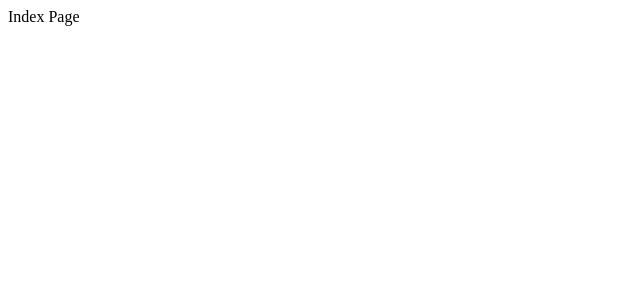
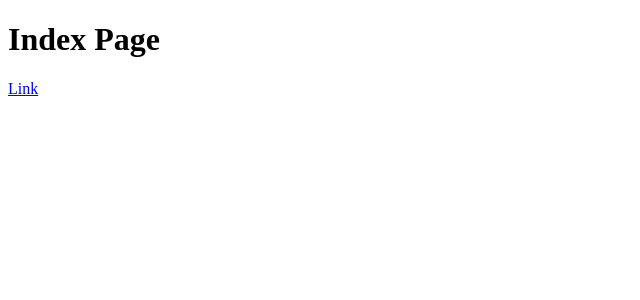
Before and after one commit to narenarjun/nextjs-explored, a Next.js app: page / in a window 1280 px wide. Shown: the top 300 px of the page, without its empty margins (0-640 px from the left). Built offline with nearby package versions, Linux system fonts and the light colour scheme.

Commit message:
all about routing and navigating done

```diff
--- a/pages/index.js
+++ b/pages/index.js
@@ -1,7 +1,16 @@
 import React from "react";
+import Link from "next/link";
 
-const Page = () => <div>Index Page </div>;
 
+// ! this is how navigation to static path workks
+const Page = () => (
+  <div>
+    <h1>Index Page</h1>
+    <Link href="/notes">
+      <a>Link</a>
+    </Link>
+  </div>
+);
 /**
  * # some cavets:
  * * pages folder can be in the root or inside src folder\
```
Also changed, not shown: pages/notes/index.js (+22 -1 lines).
